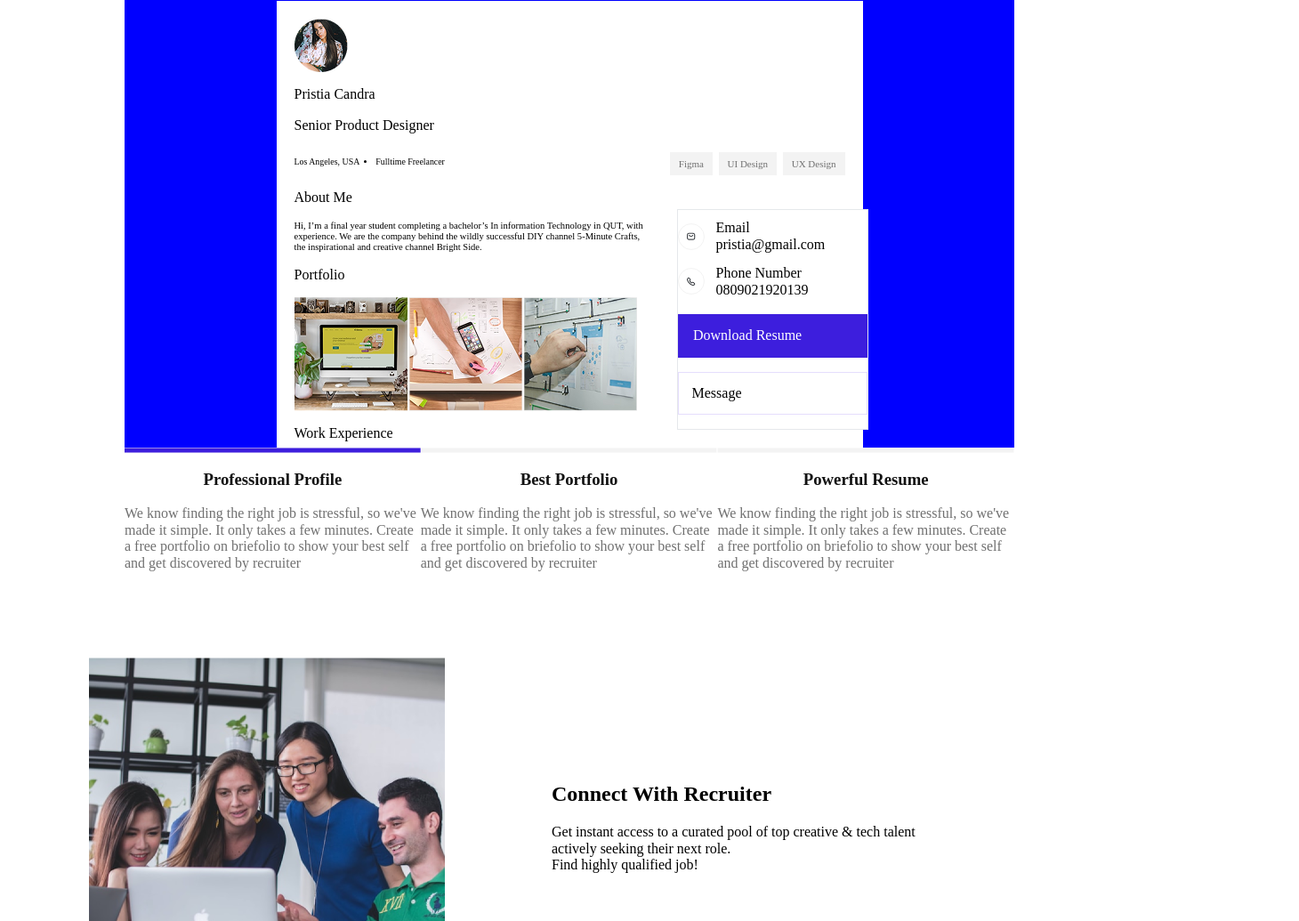
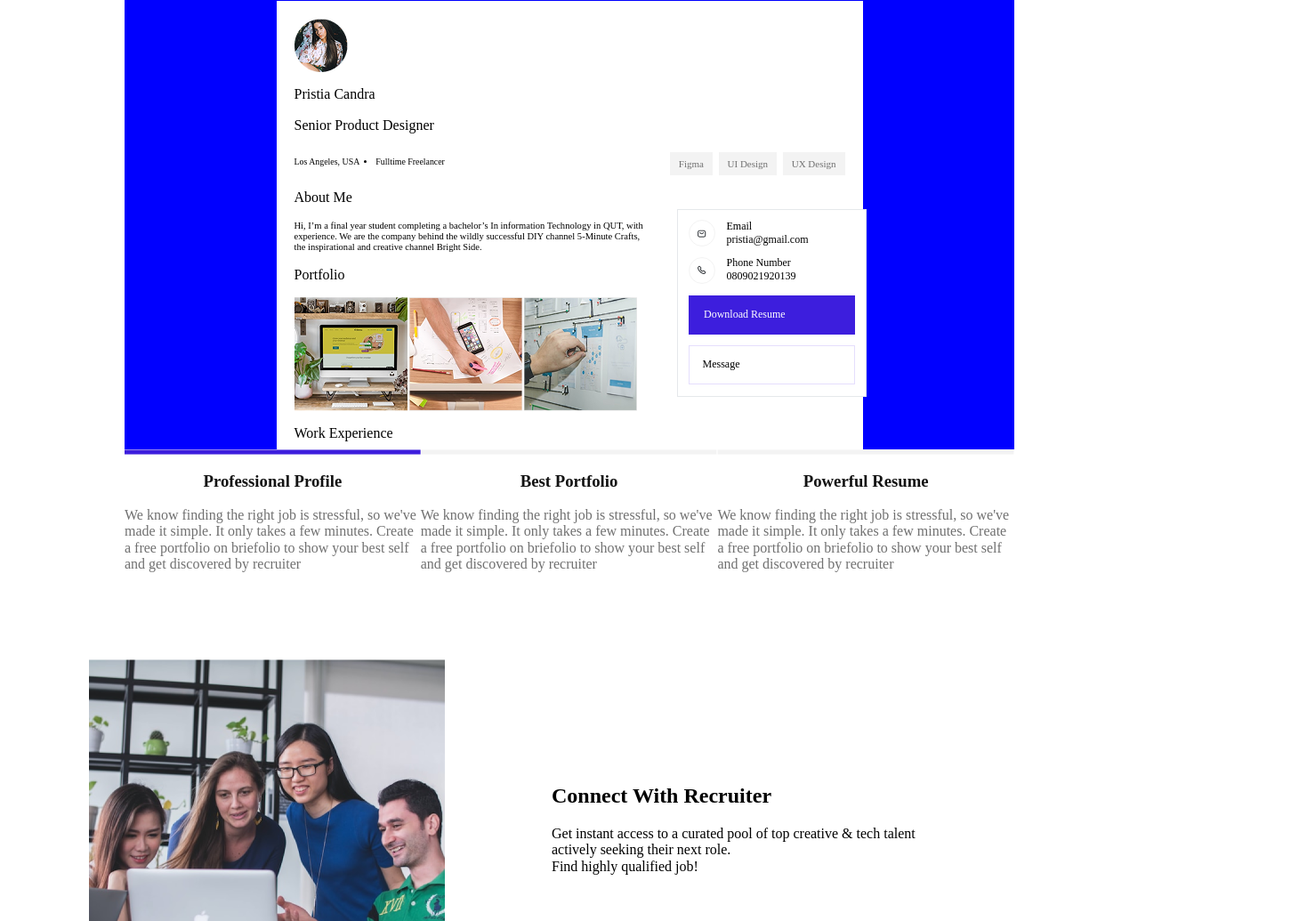
Before and after one commit to officialkut/project, a plain HTML site: page index.html in a window 1280 px wide. Shown: the part 1585-2620 px from the top of the page at 89% size, 1460 px wide, since content can reach past the window. Drawn offline with Linux system fonts and the light colour scheme.

Commit message:
изминения ссс

```diff
--- a/index.html
+++ b/index.html
@@ -105,7 +105,7 @@
                         </div>
                         <p>Work Experience</p>
                         <div class="about__list__item">
-                            <div>
+                            <div class="about__list2">
                                 <div class="about__conteiners">
                                     <div class="about__images">
                                         <img src="images/sms.png" alt="#">
--- a/styles/about.css
+++ b/styles/about.css
@@ -1,6 +1,7 @@
-.section__about{
+.section__about {
     padding: 1px 120px;
 }
+
 .about__list {
     display: flex;
     justify-content: space-between;
@@ -87,34 +88,48 @@
 .about__slogan {
     display: list-item;
 }
+
 .about__content {
     padding: 14px 16.5px;
     background-color: #3d1edd;
+    font-size: 12px;
 
     border: 1px solid #3d1edd;
     color: #ffffff;
 }
+
 .about__content2 {
     padding: 14px 15px;
     background-color: initial;
-
+    font-size: 12px;
     border: 1px solid #e5defd;
 }
+
 .about__list__item {
     width: 213px;
-    background-color: white;
-    border: 1px solid #E5E8EB;
+    height: 250px;
+
     margin-left: 430px;
     margin-top: -278px;
 }
+
 .about__conteiners {
     display: flex;
     align-items: center;
     margin: 9px 0px;
 }
-.about__email{
+
+.about__email {
     margin: 1px 12px;
+    font-size: 12px;
 }
-.about__normol{
+
+.about__normol {
     margin: 1px;
 }
+
+.about__list2 {
+    padding: 1px 12px;
+    background-color: white;
+    border: 1px solid #E5E8EB;
+}
--- a/styles/background.css
+++ b/styles/background.css
@@ -2,6 +2,6 @@
 background-image: url("/images/partret.png"),url("/images/black1.png"),url("/images/black1.png");
 background-repeat: no-repeat, no-repeat, no-repeat;
 background-position: 120px 3px, 10% 100%, bottom 213px right 0px, bottom 120% right 120%, bottom 120% right 120%;
-width: 1440px;
+
 height: 654px;
 }
```
